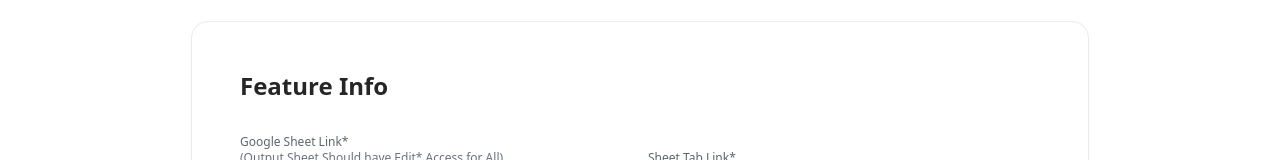
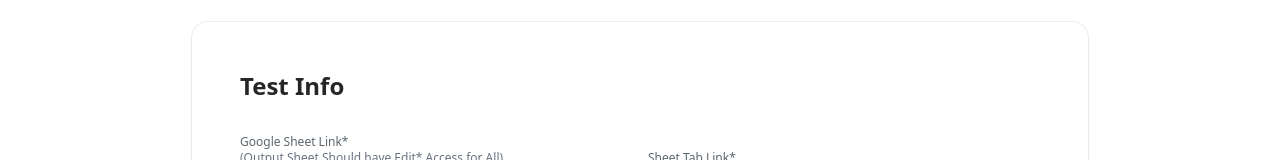
Before and after one commit to sharmarishikesh1215/aitestagent, a Next.js app: page / in a window 1280 px wide. Shown: the part 487-647 px from the top of the page. Built offline with nearby package versions, Linux system fonts and the light colour scheme.

Commit message:
text change feature info to test info

```diff
--- a/app/components/Signup.tsx
+++ b/app/components/Signup.tsx
@@ -63,7 +63,7 @@ export function SignupFormDemo() {
     <div className="shadow-input mx-auto w-full max-w-4xl rounded-none bg-white p-8 md:rounded-2xl md:p-12 dark:bg-black">
       {/* ↑ changed max-w-2xl to max-w-4xl for a wider form */}
       <h2 className="text-2xl font-bold text-neutral-800 dark:text-neutral-200">
-        Feature Info
+        Test Info
       </h2>
       <form className="my-8" onSubmit={handleSubmit}>
         <div className="flex flex-col md:flex-row gap-4">
```
